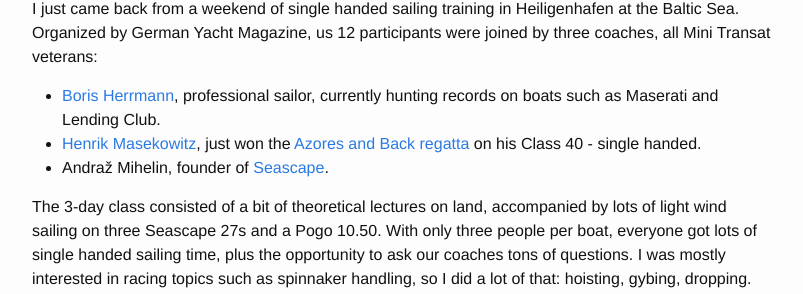
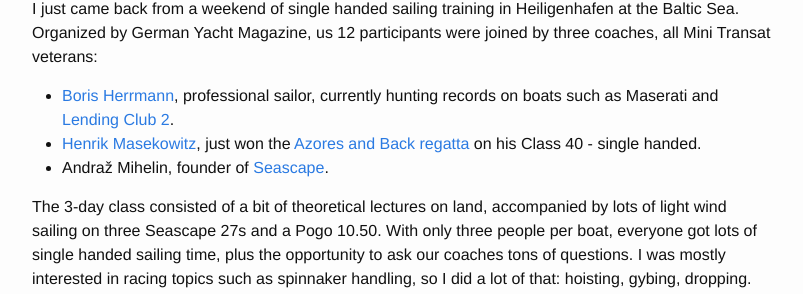
Before and after one commit to langalex/picassol.co, a Jekyll site: the page built from _posts/2015-07-08-single-handed-training-seascape.md, in a window 1280 px wide and 900 px high, scrolled down 601 px. Shown: the part 173-467 px from the top of the window, without its empty margins (238-1041 px from the left). Built offline with Jekyll 4.4.1, drawn with Linux system fonts in a browser that asks for light colours; comment, search, counter and statistics services are not loaded.

Commit message:
adds link, fixes name

```diff
--- a/_posts/2015-07-08-single-handed-training-seascape.md
+++ b/_posts/2015-07-08-single-handed-training-seascape.md
@@ -13,7 +13,7 @@
 
 I just came back from a weekend of single handed sailing training in Heiligenhafen at the Baltic Sea. Organized by German Yacht Magazine, us 12 participants were joined by three coaches, all Mini Transat veterans:
 
-* [Boris Herrmann](http://www.borisherrmannracing.com), professional sailor, currently hunting records on boats such as Maserati and Lending Club.
+* [Boris Herrmann](http://www.borisherrmannracing.com), professional sailor, currently hunting records on boats such as Maserati and [Lending Club 2](https://www.facebook.com/LendingClubSailing).
 * [Henrik Masekowitz](http://mini650.de), just won the [Azores and Back regatta](http://azab.co.uk/
 ) on his Class 40 - single handed.
 * Andraž Mihelin, founder of [Seascape](http://www.thinkseascape.com).
```
